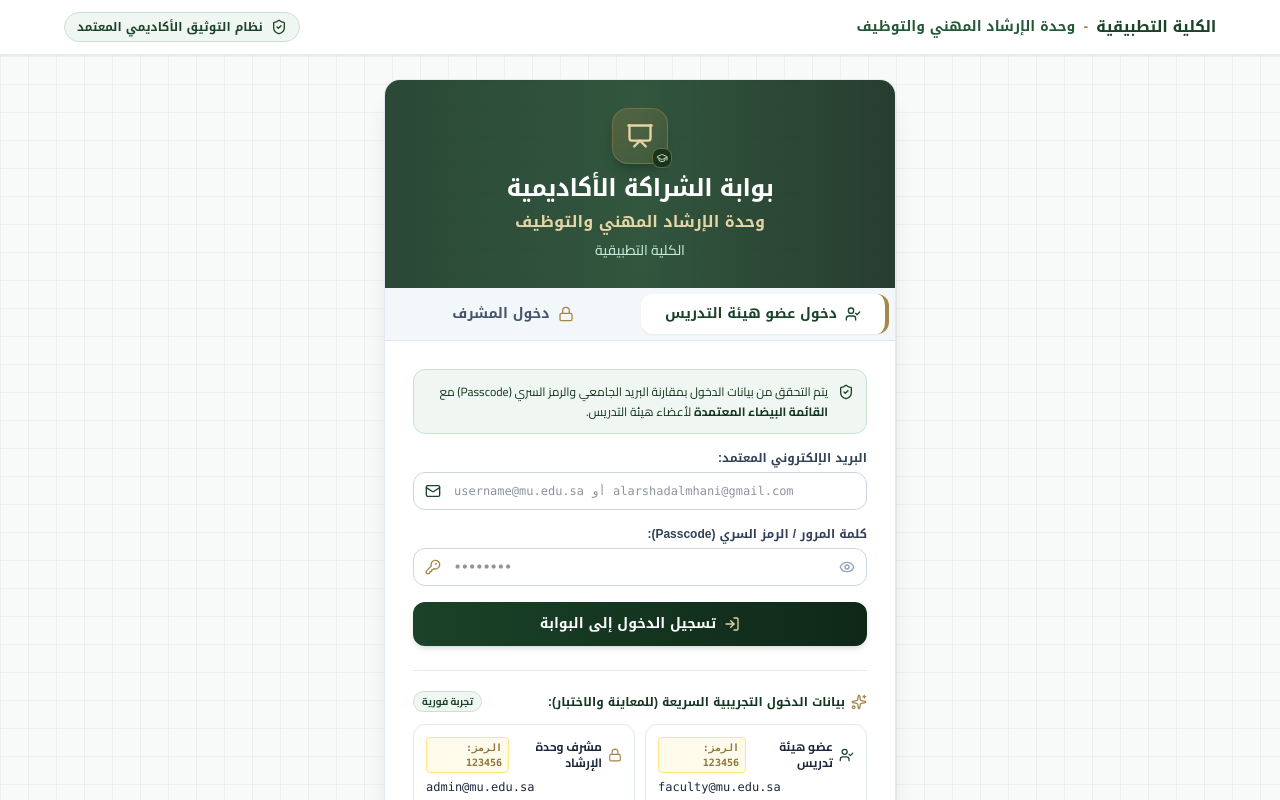
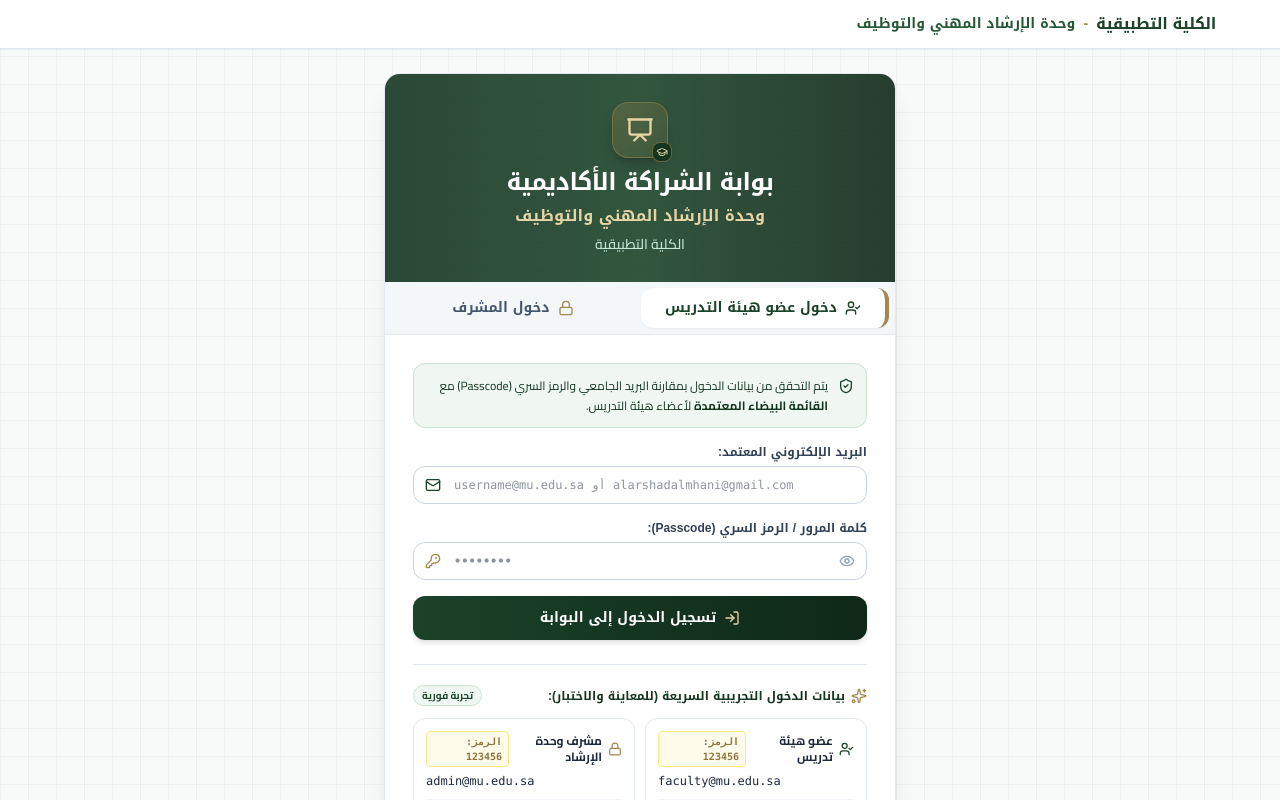
Before and after one commit to nasseralosemi/career-guidance-app, a React (Vite) app: page / in a window 1280 px wide. Shown: the top 800 px of the page. Built offline with nearby package versions, Linux system fonts and the light colour scheme.

Commit message:
ui: remove redundant security badge from login header

```diff
--- a/src/components/auth/WhitelistLogin.tsx
+++ b/src/components/auth/WhitelistLogin.tsx
@@ -191,11 +191,6 @@ export const WhitelistLogin: React.FC<WhitelistLoginProps> = ({
       <header className="w-full bg-white/95 backdrop-blur-md border-b border-slate-200 shadow-2xs py-3 px-4 sm:px-8">
         <div className="max-w-6xl mx-auto flex items-center justify-between">
           <LogoBranding size="md" />
-          <div className="flex items-center gap-2 text-xs font-semibold px-3 py-1.5 rounded-full bg-[#f0f7f2] text-[#1b4329] border border-[#c8e2d1]">
-            <ShieldCheck className="w-4 h-4 text-[#1b4329]" />
-            <span className="hidden sm:inline">نظام التوثيق الأكاديمي المعتمد</span>
-            <span className="sm:hidden">توثيق آمن</span>
-          </div>
         </div>
       </header>
 
```
